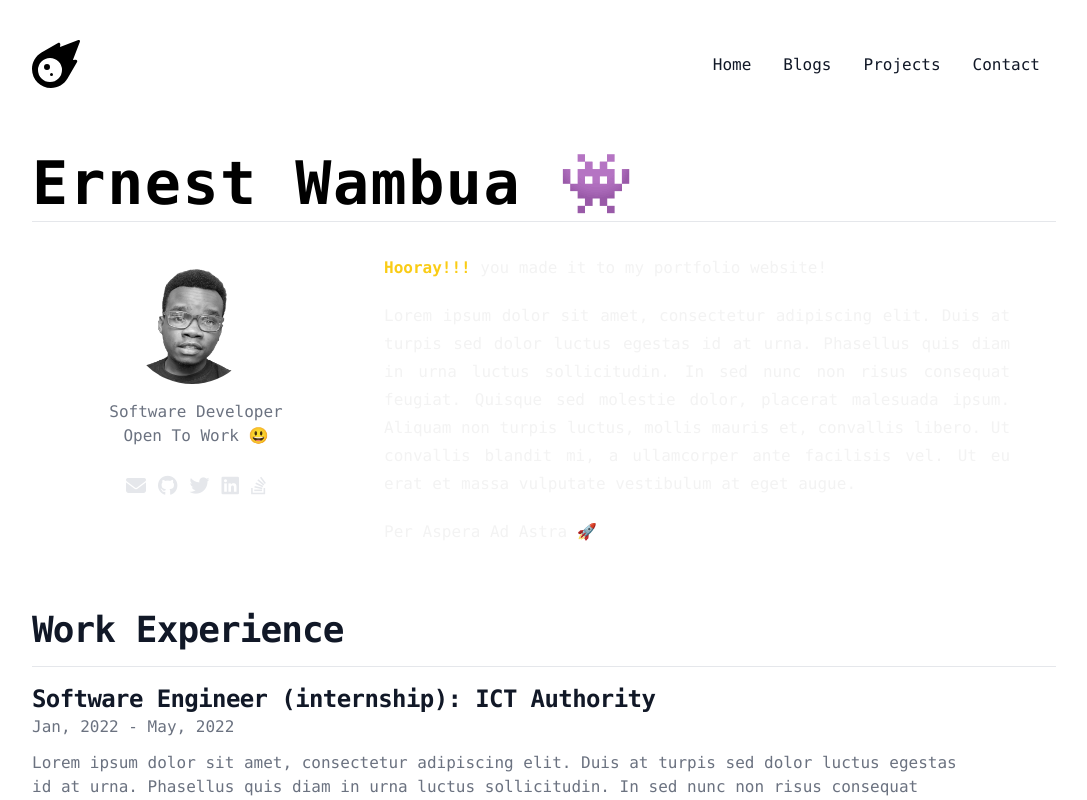
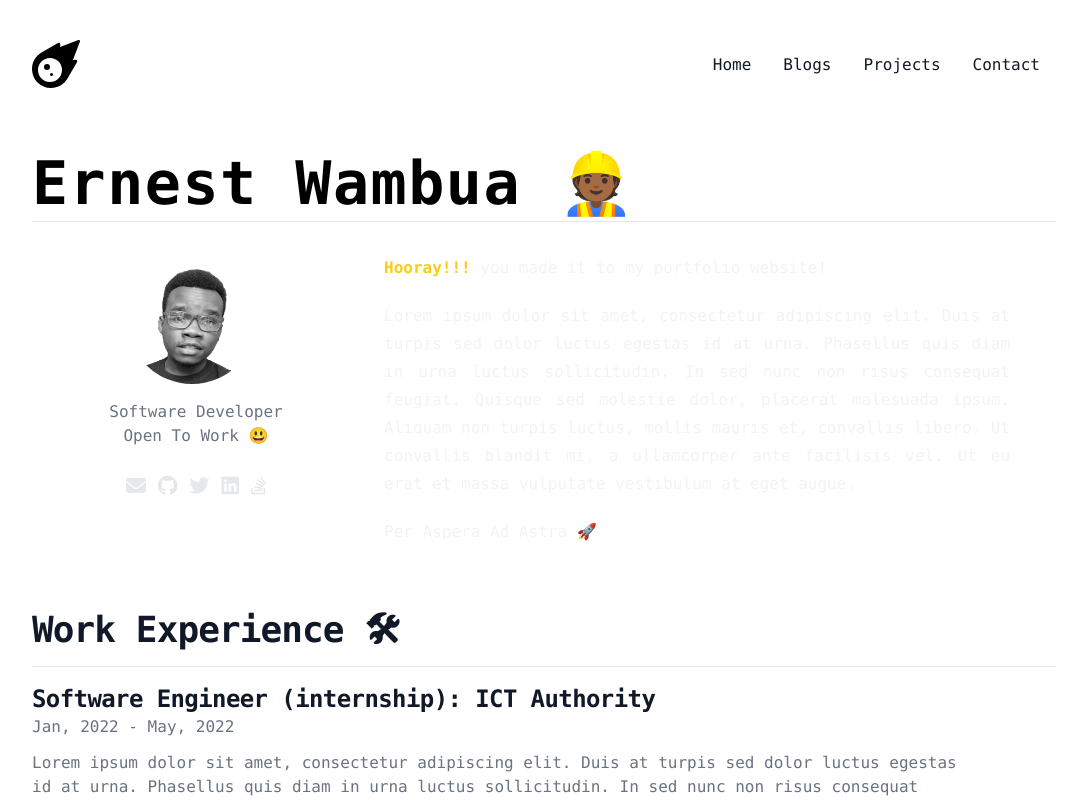
Before and after one commit to tallninja/portfolio, a React (Create React App) app: page / in a window 1280 px wide. Shown: the top 800 px of the page, without its empty margins (96-1183 px from the left). Built offline with nearby package versions, Linux system fonts and the light colour scheme.

Commit message:
Added work experience

```diff
--- a/src/components/hero/hero.tsx
+++ b/src/components/hero/hero.tsx
@@ -5,7 +5,7 @@ export const Hero = () => {
 		<div className='divide-y'>
 			<div className='pt-6 pb-4 sm:pb-2 space-y-2 md:space-y-5'>
 				<h1 className='font-extrabold leading-9 tracking-wide text-white-900 sm:text-4xl sm:leading-1 md:text-6xl md:leading-14'>
-					Ernest Wambua 👾
+					Ernest Wambua &#128119;&#127998;
 				</h1>
 			</div>
 			<div className='items-start space-y-2 xl:grid xl:grid-cols-3 xl:gap-x-8 xl:space-y-0'>
--- a/src/components/work-experience/work-experience.tsx
+++ b/src/components/work-experience/work-experience.tsx
@@ -6,7 +6,7 @@ export const WorkExperience = () => {
 			<div className='mb-12'>
 				<div className='mt-8'>
 					<h2 className='my-4 font-extrabold leading-6 tracking-tight text-gray-900 dark:text-gray-100 sm:text-2xl sm:leading-8 md:text-4xl md:leading-10'>
-						Work Experience
+						Work Experience &#128736;
 					</h2>
 					<hr />
 					<ul>
```
